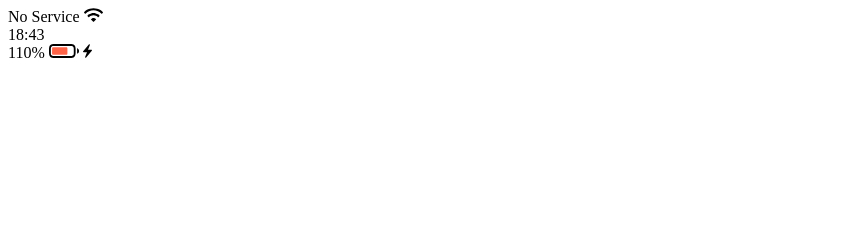
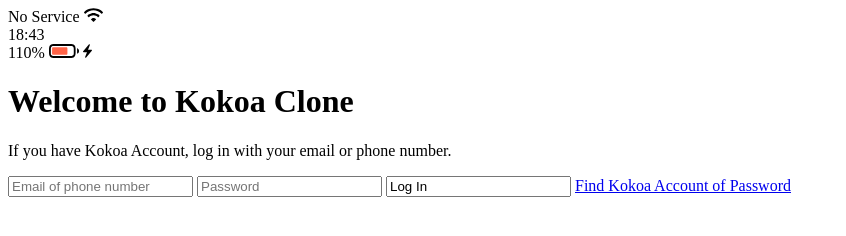
Before and after one commit to brooklin23/kokoa-clone-real-clonning, a plain HTML site: page index.html in a window 1280 px wide. Shown: the whole page, without its empty margins (0-846 px from the left). Drawn offline with Linux system fonts and the light colour scheme.

```diff
--- a/index.html
+++ b/index.html
@@ -10,7 +10,7 @@
 
     <style></style>
 
-    <title>Welcom to Kokoa Talk</title>
+    <title>Welcom to Kokoa Clone</title>
   </head>
   <body>
     <div class="status-bar">
@@ -23,10 +23,21 @@
       </div>
       <div class="status-bar__column">
         <span>110%</span>
-
         <object type="image/svg+xml" data="icons/batteryIcon.svg"></object>
         <object type="image/svg+xml" data="icons/bolt.svg"></object>
       </div>
     </div>
+    <head class="welcome-header">
+      <h1 class="welcome-header__title">Welcome to Kokoa Clone</h1>
+      <p class="welcome-header__text">
+        If you have Kokoa Account, log in with your email or phone number.
+      </p>
+    </head>
+    <form id="login-form">
+      <input type="text" placeholder="Email of phone number" />
+      <input type="password" placeholder="Password" />
+      <input type="submint" value="Log In" />
+      <a href="#">Find Kokoa Account of Password</a>
+    </form>
   </body>
 </html>
```
Also changed, not shown: 1 other file.
